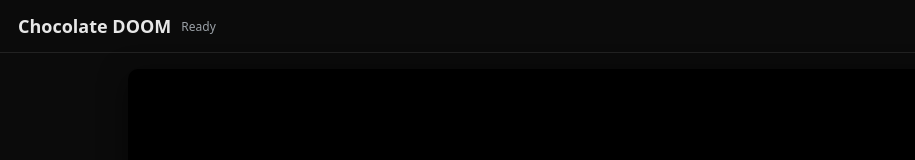
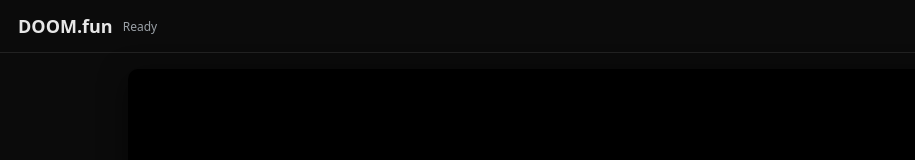
Before and after one commit to jconstantine627752-maker/doom.fun, a plain HTML site: page index.html in a window 1280 px wide. Shown: the top 160 px of the page, without its empty margins (0-915 px from the left). Drawn offline with Linux system fonts and the light colour scheme.

Commit message:
Update index.html

```diff
--- a/index.html
+++ b/index.html
@@ -3,7 +3,7 @@
 <head>
   <meta charset="utf-8" />
   <meta name="viewport" content="width=device-width,initial-scale=1" />
-  <title>Chocolate DOOM (DevFun client)</title>
+  <title>DOOM.fun</title>
   <style>
     html,body{margin:0;height:100%;background:#0b0b0b;color:#e7e7e7;font-family:system-ui,-apple-system,Segoe UI,Roboto,Ubuntu,Cantarell,Noto Sans,sans-serif}
     header{padding:14px 18px;border-bottom:1px solid #222;display:flex;gap:10px;align-items:center}
@@ -19,7 +19,7 @@
 </head>
 <body>
   <header>
-    <h1>Chocolate DOOM</h1>
+    <h1>DOOM.fun</h1>
     <span id="status" aria-live="polite">Ready</span>
   </header>
 
```
